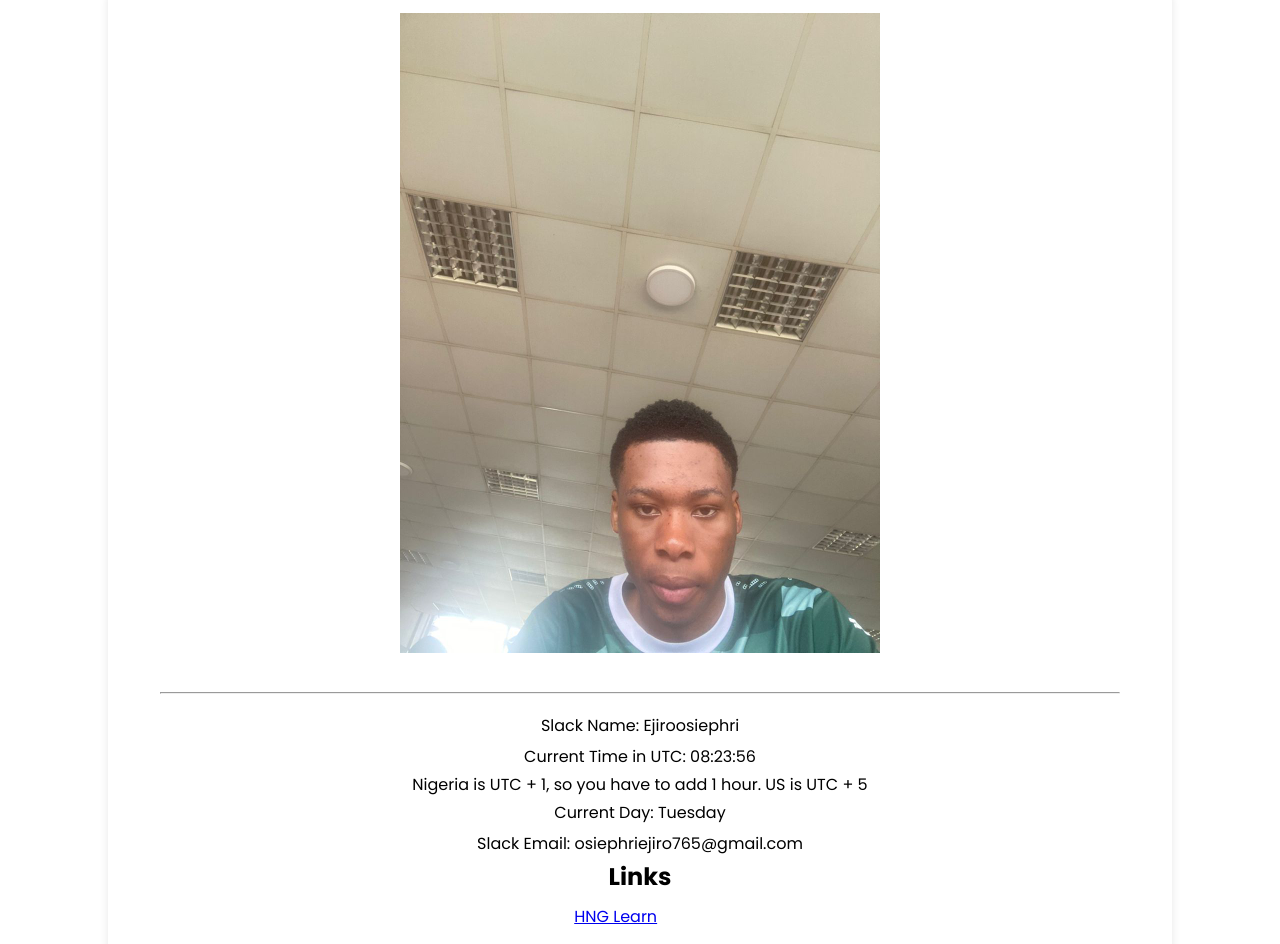
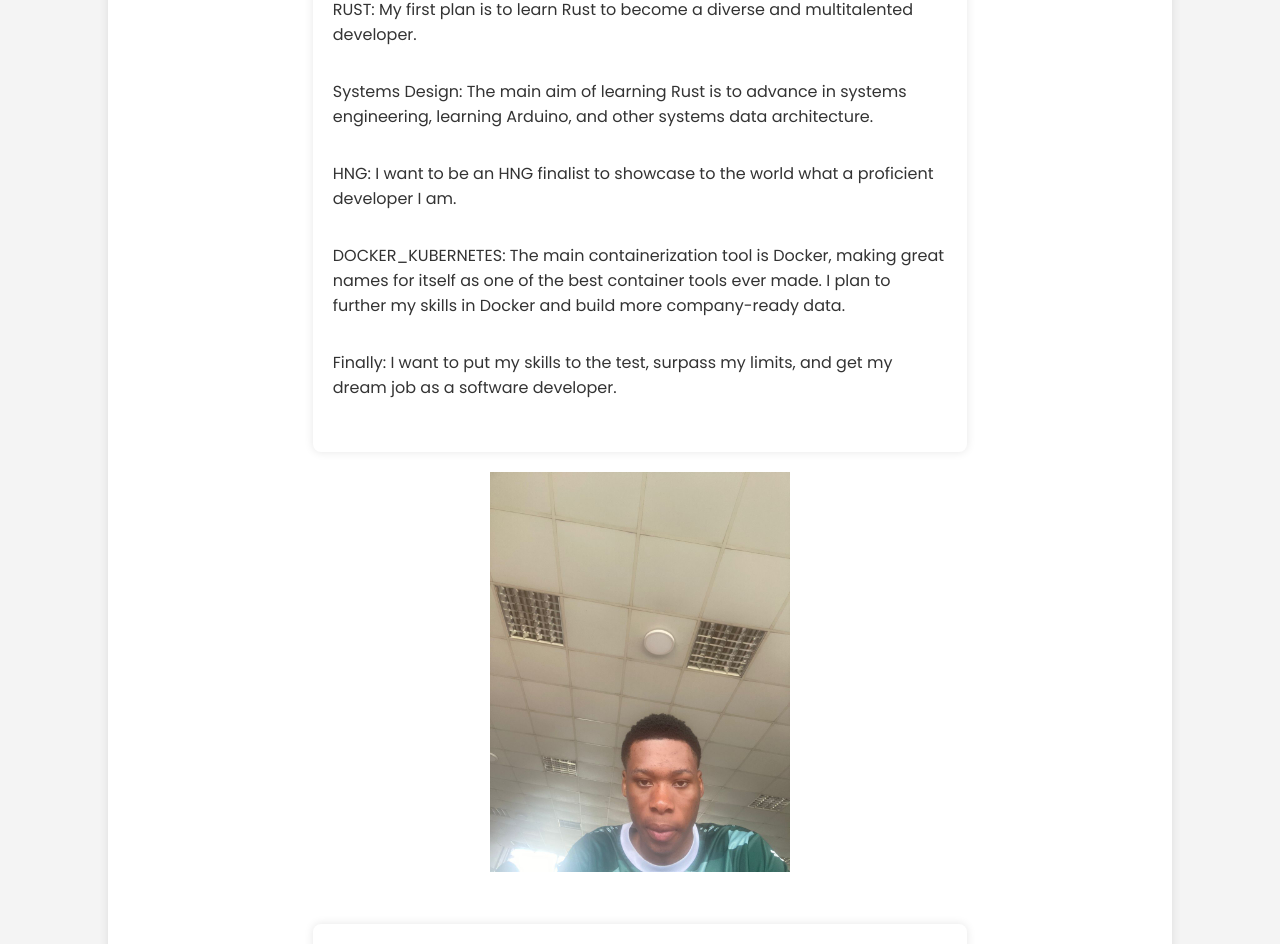
Before and after one commit to EjiroOsiephri/HNG_STAGE_1_FRONTEND, a plain HTML site: page index.html in a window 1280 px wide. Shown: the part 411-1355 px from the top of the page. Drawn offline with Linux system fonts and the light colour scheme.

Commit message:
Added some changes

```diff
--- a/index.html
+++ b/index.html
@@ -8,53 +8,57 @@
   </head>
   <body>
     <header>
-      This are my tech goals and promises i made with myself for the next 2
-      years
+      These are my tech goals and promises I made to myself for the next 2 years
     </header>
+    <section>
+      <h2>Bio</h2>
+      <p>My name is Ejiro Osiephri and I am a full stack developer.</p>
+    </section>
     <main>
+      <section>
+        <h2>My Tech Goals</h2>
         <ul>
           <li>
-          RUST: My first plan is to learn rust to become a diverse and
-          multitalented developer
+            RUST: My first plan is to learn Rust to become a diverse and
+            multitalented developer.
           </li>
           <li>
-          SytsemsDesign: The main aim of rust learning is to make a head way in
-          systems engineering, learning adruino and other systems data
-          architecture
+            Systems Design: The main aim of learning Rust is to advance in
+            systems engineering, learning Arduino, and other systems data
+            architecture.
           </li>
           <li>
-          HNG: I want to be an HNG finalist so i can showcase to the world what
-          a proficient developer i am.
+            HNG: I want to be an HNG finalist to showcase to the world what a
+            proficient developer I am.
           </li>
           <li>
-          DOCKER_KUBERNETES: The main containerization tool is docker, making
-          great names for itself as one of the best container tool ever made. I
-          plan to further my skills in docker and build more comapny ready data.
+            DOCKER_KUBERNETES: The main containerization tool is Docker, making
+            great names for itself as one of the best container tools ever made.
+            I plan to further my skills in Docker and build more company-ready
+            data.
           </li>
           <li>
-          Finally: I want to put my skills to test, surpass my limits and get my
-          dream job as a software developer
+            Finally: I want to put my skills to the test, surpass my limits, and
+            get my dream job as a software developer.
           </li>
         </ul>
-    </main>
-
-    <main>
-      <section>
+      </section>
       <img
         data-testid="slackProfilePicture"
         src="profile.jpg"
         alt="Slack Profile Picture"
-          width="70%"
-          height="70%"
-          backgroundSize="contain"
+        width="300"
+        height="400"
       />
+      <section>
         <hr />
         <p data-testid="slackDisplayName">Slack Name: Ejiroosiephri</p>
         <p data-testid="currentTimeUTC">
           Current Time in UTC: <span id="currentTime"></span>
         </p>
-        <span>
-          Nigeria is UTC + 1, so you have to add 1 hour. US is UTC + 5</span
+        <span
+          >Nigeria is UTC + 1, so you have to add 1 hour and also US is UTC +
+          5.</span
         >
         <p data-testid="currentDay">
           Current Day: <span id="currentDay"></span>
@@ -63,7 +67,6 @@
       </section>
       <section>
         <h2>Links</h2>
-
         <ul>
           <li>
             <a data-testid="hngLink" href="https://hng.tech/learn">HNG Learn</a>
--- a/styles/Styles.css
+++ b/styles/Styles.css
@@ -14,18 +14,28 @@ body {
   flex-direction: column;
   align-items: center;
   justify-content: center;
+  background-color: #f4f4f4;
+  color: #333;
 }
 
 header,
 main,
-footer {
+footer,
+section {
   width: 80%;
   margin: 20px;
-  margin: 0 auto;
   padding: 20px;
   box-shadow: 0 0 10px rgba(0, 0, 0, 0.1);
   border-radius: 8px;
   background-color: #fff;
+}
+
+section {
+  width: 60%;
+  margin: 20px;
+  padding: 20px;
+  box-shadow: 0 0 10px rgba(0, 0, 0, 0.1);
+  border-radius: 8px;
 }
 
 header {
@@ -41,14 +51,21 @@ p {
   padding: 3px;
 }
 
+h2 {
+  margin-top: 20px;
+}
+
 li {
   text-align: left;
+  margin: 10px 0;
+  max-width: 800px;
+  margin-bottom: 2rem;
 }
 
 img {
-  width: 50%;
   margin-bottom: 2rem;
 }
+
 hr {
   margin-bottom: 1rem;
 }
@@ -71,13 +88,14 @@ ul {
   padding: 0;
 }
 
-ul li {
-  margin: 10px 0;
-}
 @media screen and (max-width: 678px) {
   img {
-    width: 100%;
-    height: 100%;
     margin-bottom: 1rem;
   }
+  h2:first-child {
+    text-align: center;
+  }
+  section {
+    width: 90%;
+  }
 }
```
Lines whose indentation alone changed are shown as unchanged.
